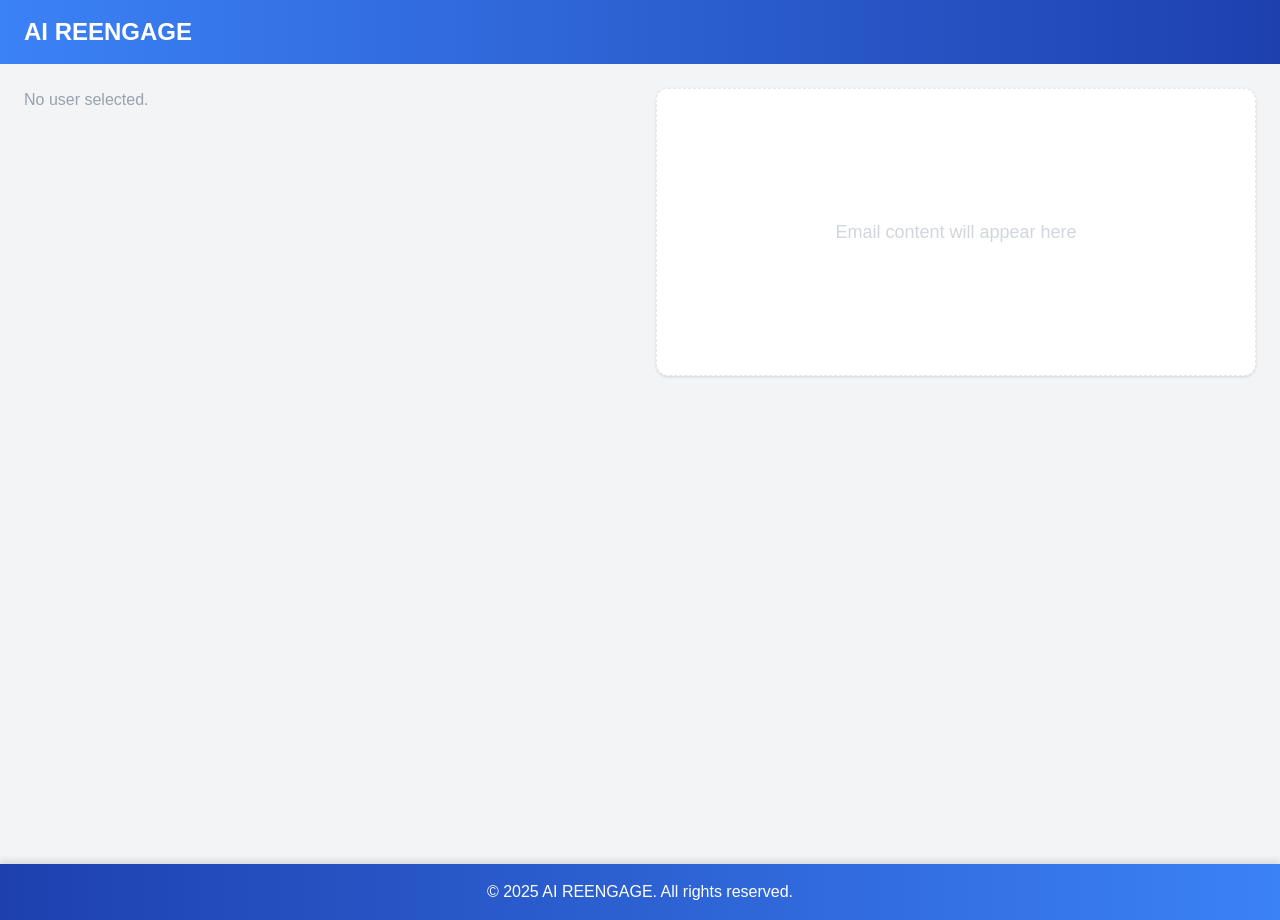
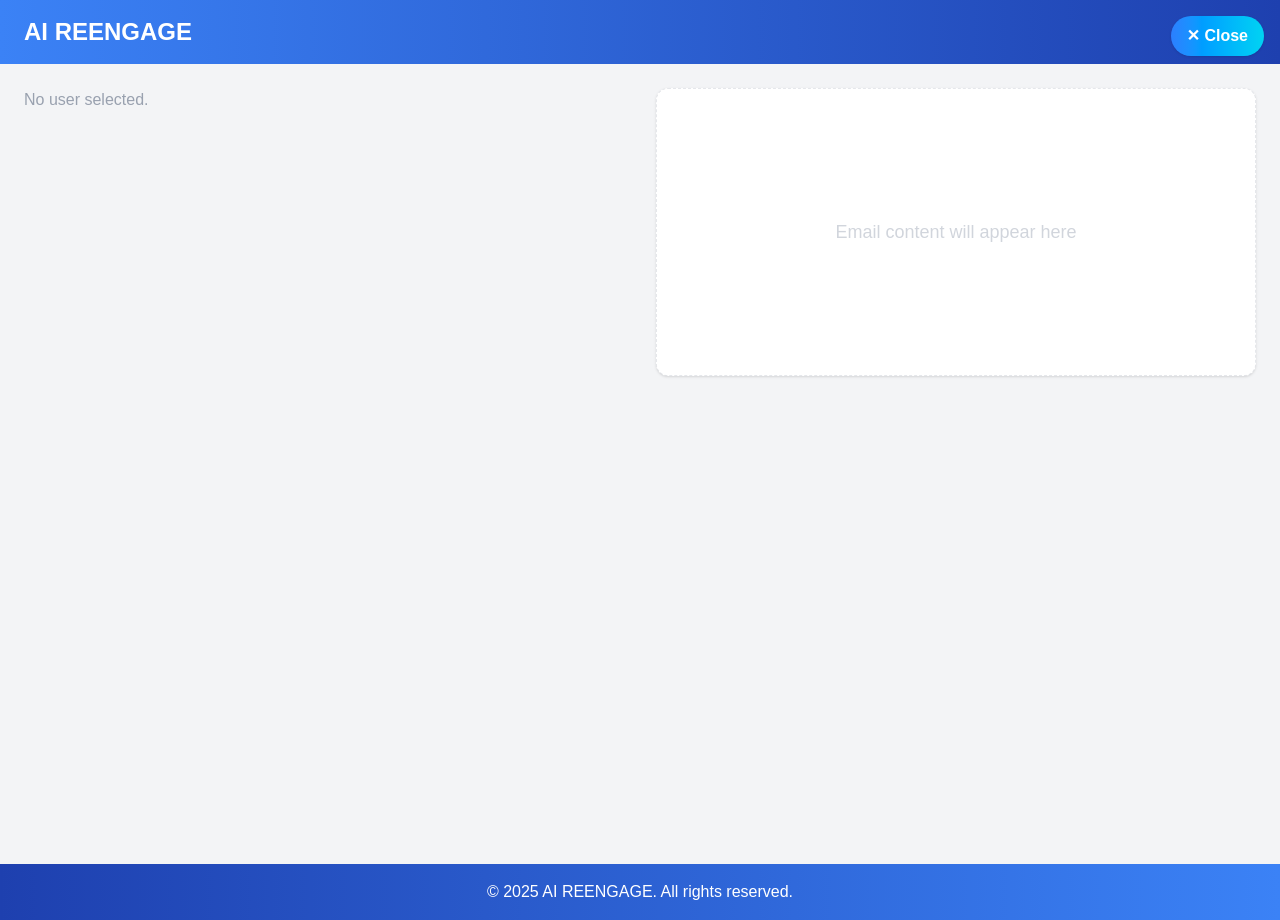
Before and after one commit to xbfighting/ai-reengage-demo, a Next.js app: page /ai-marketing-preview in a window 1280 px wide. Built offline with nearby package versions, Linux system fonts and the light colour scheme.

Commit message:
Enhance UI in LangchainWorkflow and GeneratedEmailCard; add close button to Home, update headings for clarity

```diff
--- a/src/app/ai-marketing-preview/page.tsx
+++ b/src/app/ai-marketing-preview/page.tsx
@@ -50,7 +50,14 @@
   }, [])
 
   return (
-    <main className="min-h-screen bg-gray-100 p-6">
+    <main className="min-h-screen bg-gray-100 p-6 relative">
+      <button
+        onClick={() => window.close()}
+        className="fixed top-4 right-4 z-50 bg-gradient-to-r from-blue-500 to-cyan-400 hover:from-blue-600 hover:to-cyan-500 text-white font-bold px-4 py-2 rounded-full shadow transition focus:outline-none focus:ring-2 focus:ring-blue-400"
+        title="Close this tab"
+      >
+        ✕ Close
+      </button>
       <div className="flex flex-col md:flex-row gap-8 max-w-7xl mx-auto">
         {/* Left: User Information */}
         <div className="md:w-1/2 w-full">
--- a/src/app/page.tsx
+++ b/src/app/page.tsx
@@ -127,9 +127,6 @@
                 </svg>
               </div>
               <h3 className="font-bold text-2xl text-blue-800 mb-2 tracking-wide flex items-center gap-2">
-                <span className="inline-block w-7 h-7 bg-gradient-to-br from-blue-500 to-cyan-400 rounded-full flex items-center justify-center text-white text-lg shadow">
-                  🧠
-                </span>
                 Select Marketing Template
               </h3>
               <select
@@ -193,7 +190,11 @@
           <div className="flex-1 w-full min-w-0 flex flex-col gap-8">
             {!userList && !loading && (
               <div className="w-full h-[420px] flex flex-col items-center justify-center bg-white/80 border border-blue-100 rounded-2xl shadow-xl">
-                <div className="text-5xl mb-4 text-blue-200">👥</div>
+                <div className="text-5xl mb-4 text-blue-200 flex items-center justify-center">
+                  <span className="inline-block align-middle" style={{ lineHeight: 1 }}>
+                    👥
+                  </span>
+                </div>
                 <div className="text-lg text-blue-400 font-semibold mb-2">User List will appear here</div>
                 <div className="text-blue-300">
                   Please select a template and load users to preview the list.
@@ -232,10 +233,7 @@
                 </div>
                 <div className="flex items-center justify-between mb-6">
                   <h3 className="font-bold text-2xl text-blue-800 tracking-wide flex items-center gap-2 m-0">
-                    <span className="inline-block w-7 h-7 bg-gradient-to-br from-blue-500 to-cyan-400 rounded-full flex items-center justify-center text-white text-lg shadow">
-                      👥
-                    </span>
-                    User List
+                    Audience (AI-Generated Profiles)
                   </h3>
                   <button
                     className="bg-gradient-to-r from-blue-500 to-cyan-400 hover:from-blue-600 hover:to-cyan-500 text-white px-5 py-2 rounded-xl font-bold shadow transition text-base"
--- a/src/components/GeneratedEmailCard.tsx
+++ b/src/components/GeneratedEmailCard.tsx
@@ -37,7 +37,7 @@
     <div className="bg-white rounded-2xl shadow-lg max-w-2xl mx-auto border border-gray-200 p-8 flex flex-col gap-8 items-start">
       <div>
         <div className="flex items-center justify-between w-full mb-4 gap-4">
-          <h2 className="text-2xl font-bold text-blue-700">Generated Marketing Email:</h2>
+          <h2 className="text-2xl font-bold text-blue-700">AI Powered Marketing Email:</h2>
           <button
             onClick={handleCopy}
             className="bg-gradient-to-r from-blue-500 to-cyan-400 hover:from-blue-600 hover:to-cyan-500 text-white text-sm px-4 py-1.5 rounded-xl font-bold shadow transition focus:outline-none focus:ring-2 focus:ring-blue-400"
```
